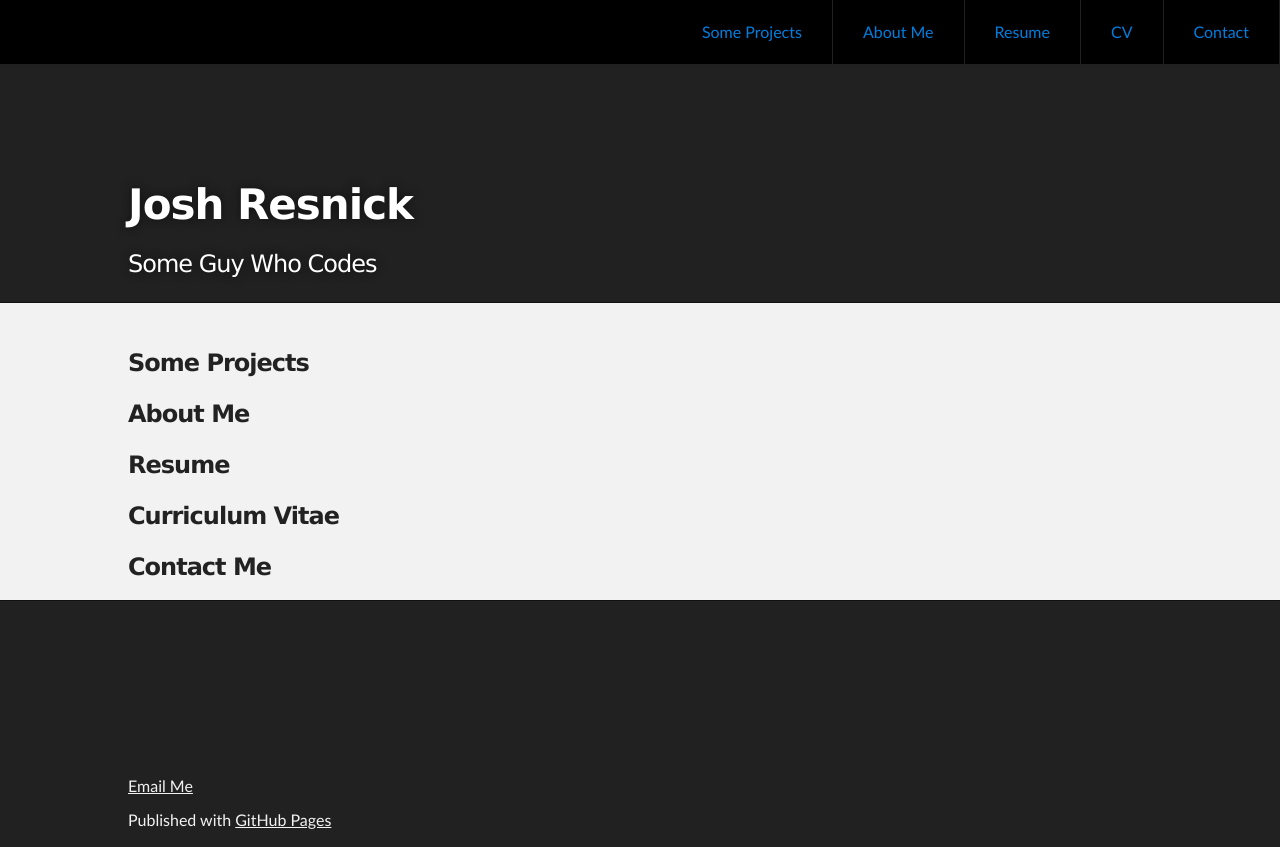
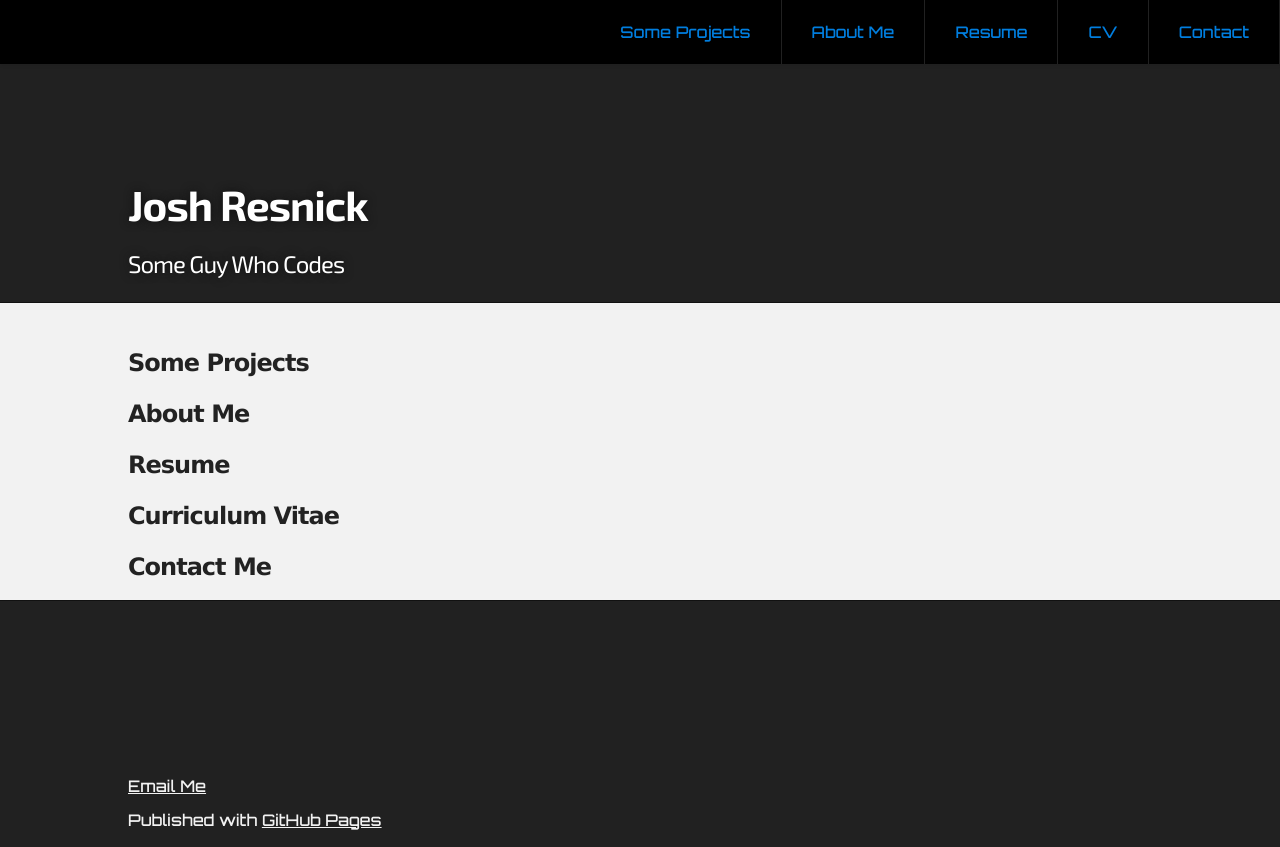
Before and after one commit to Afro523/Afro523.github.io, a PHP site: page / in a window 1280 px wide. Run offline with PHP 8.4, Linux system fonts and the light colour scheme.

Commit message:
font additions
see above

```diff
--- a/stylesheets/burgerbox2.css
+++ b/stylesheets/burgerbox2.css
@@ -101,7 +101,7 @@
   top: 0;
 }
 
-@media (min-width: 48em) {
+@media (min-width: 700px) {
   .header li {
     float: left;
   }
--- a/stylesheets/stylesheet.css
+++ b/stylesheets/stylesheet.css
@@ -4,6 +4,13 @@ by Jason Costello, @jsncostello
 *******************************************************************************/
 
 @import url(github-light.css);
+
+/*******************************************************************************
+Font Imports
+*******************************************************************************/
+@import url(https://fonts.googleapis.com/css?family=Orbitron:500);
+@import url(https://fonts.googleapis.com/css?family=Exo+2:400,700);
+
 
 /*******************************************************************************
 MeyerWeb Reset
@@ -53,7 +60,7 @@ body {
   color:#373737;
   background: #212121;
   font-size: 16px;
-  font-family: 'Myriad Pro', Calibri, Helvetica, Arial, sans-serif;
+  font-family:  'Orbitron','Myriad Pro', Calibri, Helvetica, Arial, sans-serif;
   line-height: 1.5;
   -webkit-font-smoothing: antialiased;
 }
@@ -69,9 +76,13 @@ h1, h2, h3, h4, h5, h6 {
 h1 {
   font-size: 36px;
   font-weight: 700;
+  font-family: 'Exo 2';
+  font-weight: 700;
 }
 
 h2 {
+  font-family: 'Exo 2';
+  font-weight: 400;
   padding-bottom: 10px;
   font-size: 32px;
   background: url('../images/bg_hr.png') repeat-x bottom;
@@ -315,9 +326,10 @@ Full-Width Styles
 Small Device Styles
 *******************************************************************************/
 
-@media screen and (max-width: 480px) {
+@media screen and (max-width: 600px) {
   body {
     font-size:14px;
+
   }
 
   #downloads {
```
